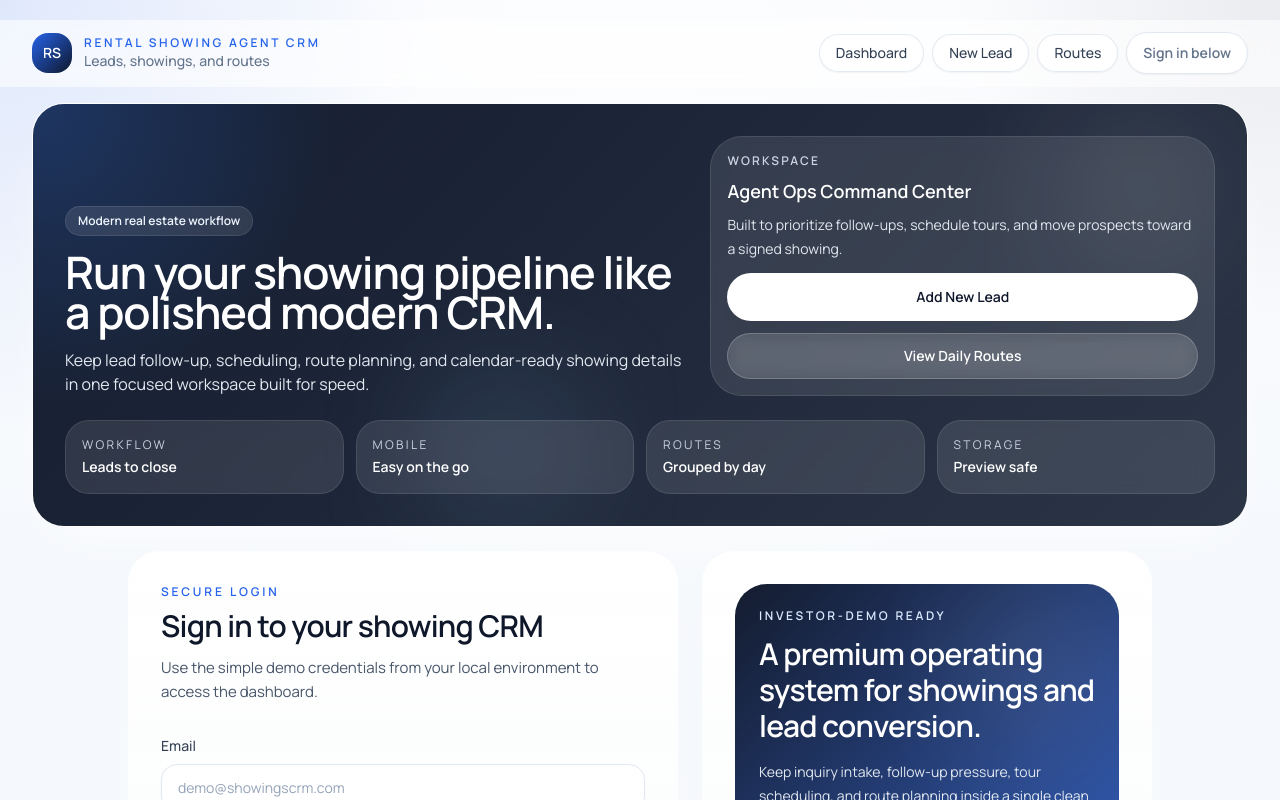
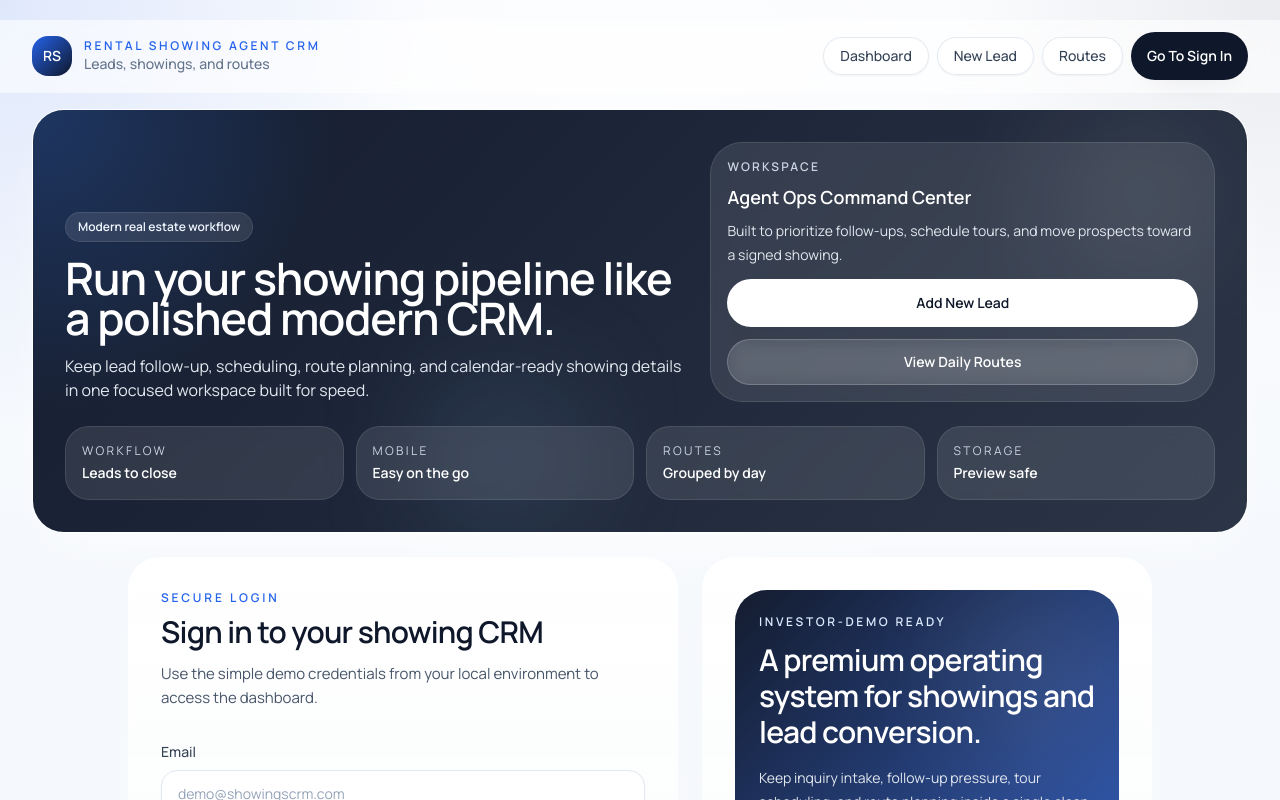
Before and after one commit to AAHUBGIT/zillow-showing-app1, a Next.js app: page /login in a window 1280 px wide. Shown: the top 800 px of the page. Built offline with nearby package versions, Linux system fonts and the light colour scheme; no server answers.

Commit message:
Improve logged-out entry on public login page

```diff
--- a/app/login/page.tsx
+++ b/app/login/page.tsx
@@ -21,7 +21,7 @@ export default function LoginPage({
             </p>
           </div>
 
-          <form action={loginUser} className="mt-8 grid gap-5">
+          <form id="login-form" action={loginUser} className="mt-8 grid gap-5">
             <input type="hidden" name="next" value={next} />
 
             <label className="flex flex-col gap-2">
--- a/components/app-header.tsx
+++ b/components/app-header.tsx
@@ -104,9 +104,12 @@ export function AppHeader({
                 </form>
               </>
             ) : isLoginPage ? (
-              <div className="rounded-full border border-slate-200 bg-white px-4 py-2.5 text-sm font-semibold text-slate-500 shadow-sm">
-                Sign in below
-              </div>
+              <a
+                href="#login-form"
+                className="app-button-primary px-4 py-2.5"
+              >
+                Go To Sign In
+              </a>
             ) : (
               <LoadingLink href="/login" className="app-button-primary px-4 py-2.5">
                 Login
```
